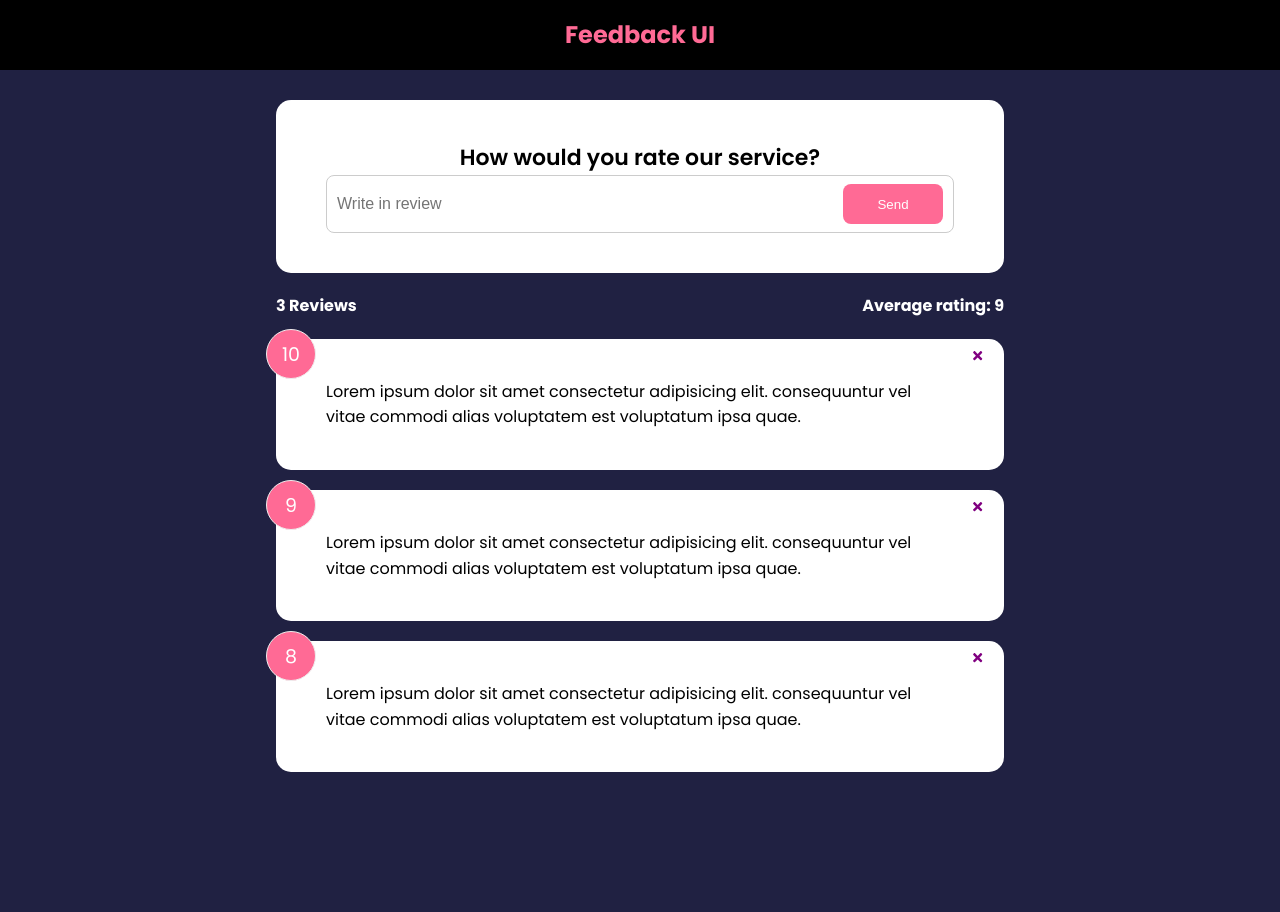
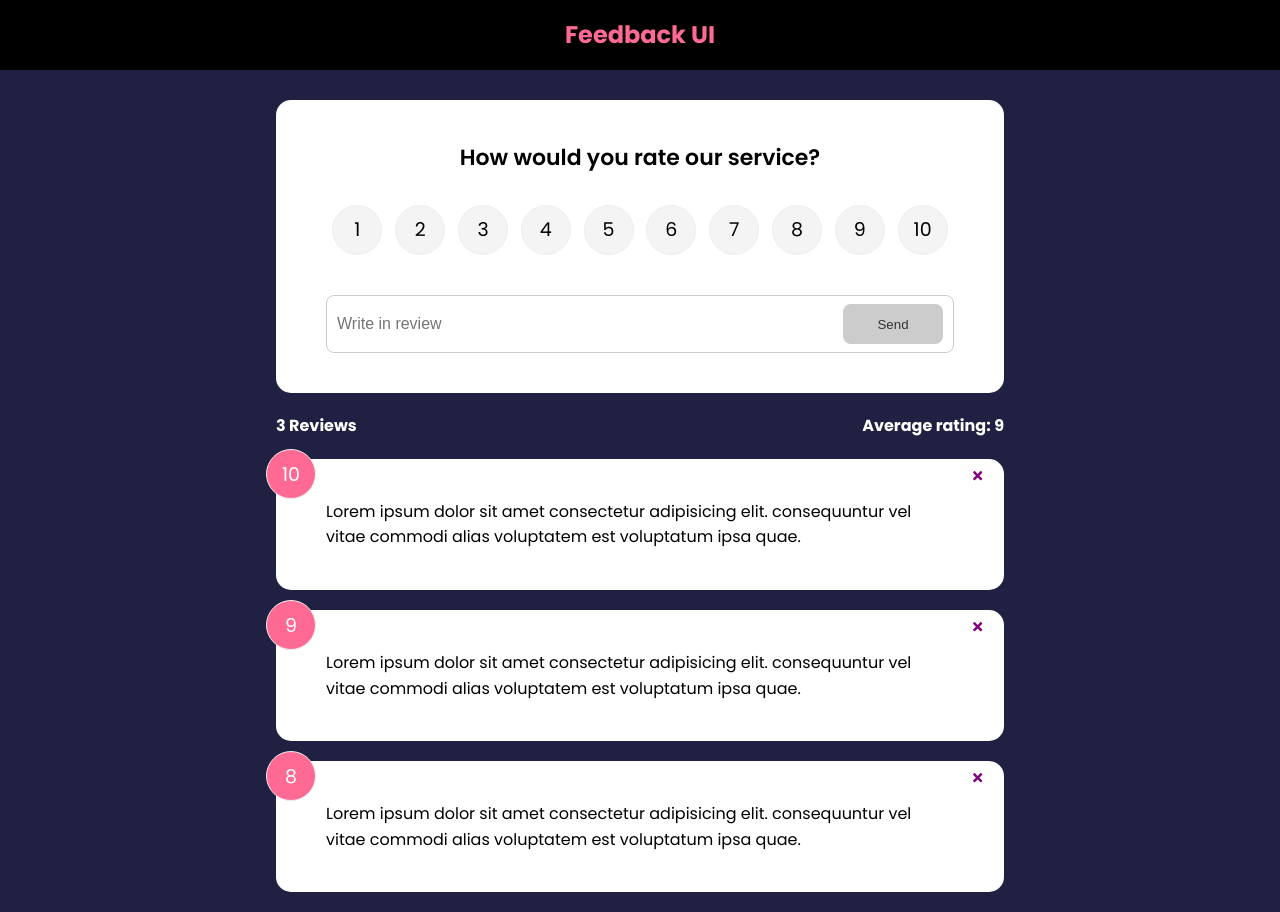
Before and after one commit to aliraytekin/feedback-app, a React (Create React App) app: page / in a window 1280 px wide. Before the commit the page ends 800 px from the top, so only its background shows below. Built offline with nearby package versions, Linux system fonts and the light colour scheme.

Commit message:
Rating select

```diff
--- a/package.json
+++ b/package.json
@@ -7,10 +7,12 @@
     "@testing-library/jest-dom": "^6.6.3",
     "@testing-library/react": "^16.3.0",
     "@testing-library/user-event": "^13.5.0",
+    "framer-motion": "^12.23.12",
     "react": "^19.1.0",
     "react-dom": "^19.1.0",
     "react-icons": "^5.5.0",
     "react-scripts": "5.0.1",
+    "uuid": "^11.1.0",
     "web-vitals": "^2.1.4"
   },
   "scripts": {
--- a/src/App.js
+++ b/src/App.js
@@ -1,3 +1,4 @@
+import { v4 as uuidv4 } from 'uuid'
 import Header from './components/Header'
 import FeedbackList from './components/FeedbackList'
 import {useState} from 'react'
@@ -7,6 +8,11 @@
 
 function App() {
   const [feedback, setFeedback] = useState(FeedbackData)
+
+  const addFeedback = (newFeedback) => {
+    newFeedback.id = uuidv4()
+    setFeedback([newFeedback, ...feedback ])
+  }
 
   const deleteFeedback = (id) => {
     if (window.confirm("Are you sure you want to delete?")){
@@ -18,7 +24,7 @@
     <>
     <Header name="Feedback UI" />
       <div className="container">
-        <FeedbackForm />
+        <FeedbackForm handleAdd={addFeedback} />
         <FeedbackStats feedback={feedback} />
         <FeedbackList feedback={feedback} handleDelete={deleteFeedback} />
       </div>
--- a/src/components/FeedbackForm.jsx
+++ b/src/components/FeedbackForm.jsx
@@ -1,30 +1,48 @@
 import { useState } from 'react'
 import Card from './shared/Card'
 import Button from './shared/Button'
+import RatingSelect from './RatingSelect'
 
-function FeedbackForm() {
+function FeedbackForm({handleAdd}) {
   const [text, setText] = useState('')
-  const [btnDisabled, setBtnDisabled] = useState(false)
+  const [rating, setRating] = useState()
+  const [btnDisabled, setBtnDisabled] = useState(true)
   const [message, setMessage] = useState()
 
   const handleTextChange = (e) => {
     if (text === '') {
       setBtnDisabled(true)
       setMessage(null)
-    } else if (text !== '' && text.trim().length < 10) {
+    } else if (text !== '' && text.trim().length <= 10) {
       setMessage("Text must be at least 10 characters")
       setBtnDisabled(true)
-
+    } else {
+      setMessage(null)
+      setBtnDisabled(false)
     }
 
     setText(e.target.value)
   }
 
+  const handleForm = (e) => {
+    e.preventDefault()
+    if (text.trim().length >= 10) {
+      const newFeedback = {
+        text,
+        rating
+      }
+
+      handleAdd(newFeedback)
+
+      setText('')
+    }
+  }
+
   return (
     <Card>
-      <form>
+      <form onSubmit={handleForm}>
         <h2>How would you rate our service?</h2>
-        {/* todo: rating select component */}
+        <RatingSelect select={(rating) => setRating(rating)} />
         <div className="input-group">
           <input type="text" onChange={handleTextChange} placeholder='Write in review' value={text} />
           <Button type="submit" version="secondary" isDisabled={btnDisabled}>Send</Button>
--- a/src/components/FeedbackList.jsx
+++ b/src/components/FeedbackList.jsx
@@ -1,5 +1,6 @@
 import FeedbackItem from './FeedbackItem'
 import PropTypes from 'prop-types'
+import {motion, AnimatePresence} from 'framer-motion'
 
 function FeedbackList({ feedback, handleDelete }) {
   if (!feedback) {
@@ -8,10 +9,18 @@
 
   return (
     <div className="feedback-list">
-      {feedback.map((element) => (
+      <AnimatePresence>
+        {feedback.map((element) => (
+        <motion.div
+          key={element.id}
+          initial={{ opacity: 0 }}
+          animate={{ opacity: 1 }}
+          exit={{ opacity: 0 }}
+        >
         <FeedbackItem key={element.id} element={element} handleDelete={handleDelete} />
+        </motion.div>
       ))}
-
+      </AnimatePresence>
     </div>
   )
 }
--- /dev/null
+++ b/src/components/RatingSelect.jsx
@@ -0,0 +1,30 @@
+import {useState} from 'react'
+
+function RatingSelect({select}) {
+  const [selected, setSelected] = useState()
+
+  const handleChange = (e) => {
+    setSelected(+e.currentTarget.value)
+    select(+e.currentTarget.value)
+  }
+
+  return (
+    <ul className='rating'>
+      {Array.from({ length: 10 }, (_, i) => (
+        <li key={`rating-${i + 1}`}>
+          <input
+            type='radio'
+            id={`num${i + 1}`}
+            name='rating'
+            value={i + 1}
+            onChange={handleChange}
+            checked={selected === i + 1}
+          />
+          <label htmlFor={`num${i + 1}`}>{i + 1}</label>
+        </li>
+      ))}
+    </ul>
+  )
+}
+
+export default RatingSelect
--- a/src/index.css
+++ b/src/index.css
@@ -187,15 +187,11 @@
   color: rebeccapurple;
 }
 
-/* FIX: Remove position: absolute to keep about icon at the bottom of the
- * document */
 .about-link {
   display: flex;
   justify-content: flex-end;
 }
 
-/* FIX: Remove position: absolute to keep about icon at the bottom of the
- * document */
 .about-link a {
   color: #fff;
   cursor: pointer;
```
Also changed, not shown: 1 other file (tests, documents, lock files or other folders).
